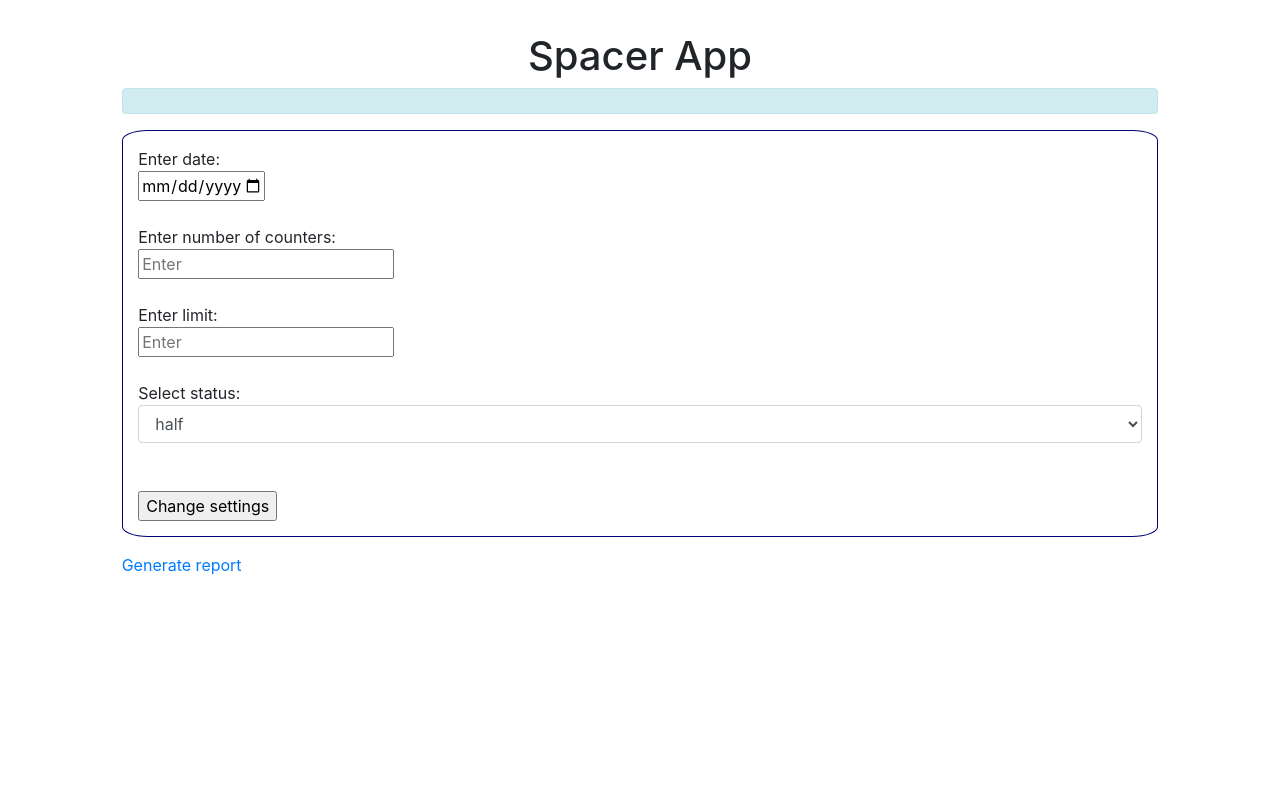
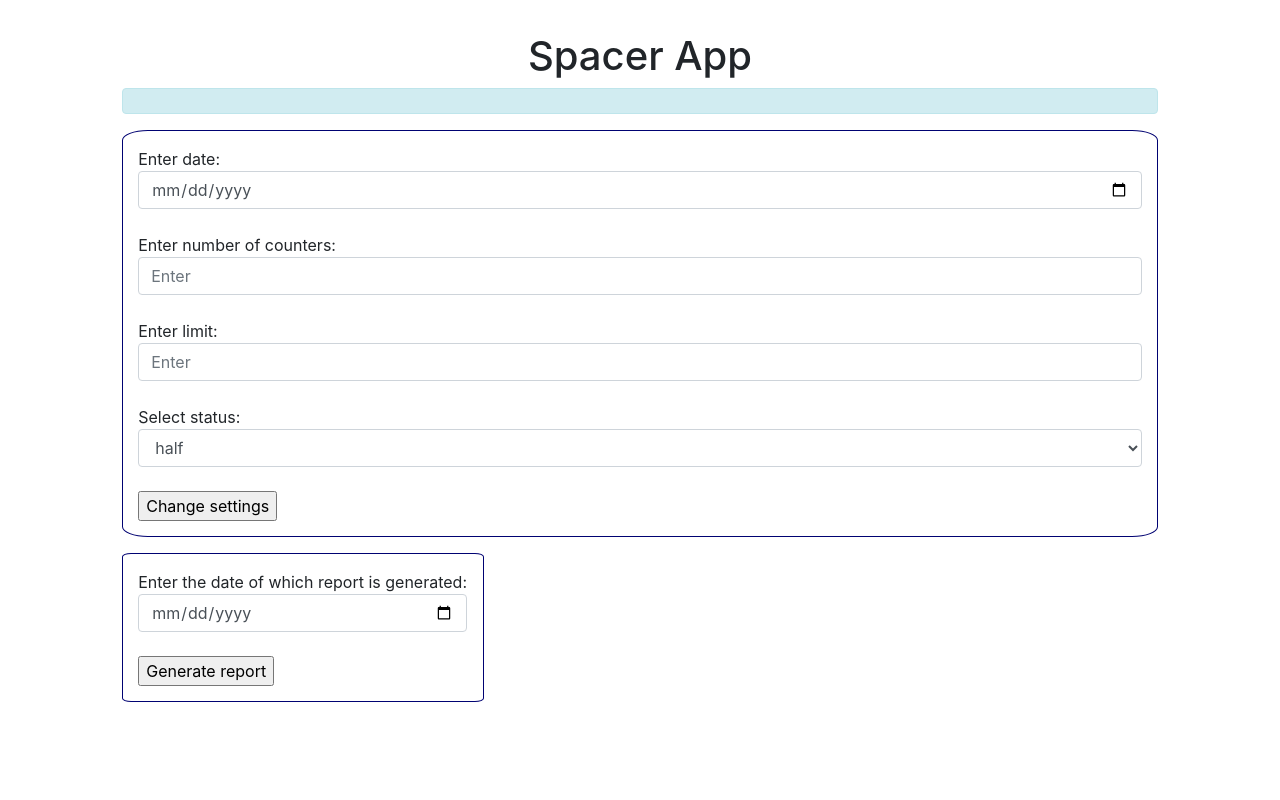
Before and after one commit to dipanshu231099/spacer-app, a PHP site: page /admin.php in a window 1280 px wide. Run offline with PHP 8.4, Linux system fonts and the light colour scheme; the visitor is signed in with stand-in values (Sample User, id 1); a stand-in replaces the project's code that opens the database connection.

Commit message:
Added admin,report page

```diff
--- a/admin.php
+++ b/admin.php
@@ -1,5 +1,14 @@
 <?php
+
   	session_start();
+
+    if(!isset($_SESSION['authenticated'])){
+        header("Location: authenticate.php");
+    }
+    if(!($_SESSION['authenticated'])){
+        header("Location: authenticate.php");
+    }
+
     $config = include('config.php');
     $servername = $config["host"];
     $username = $config['username'];
@@ -9,6 +18,7 @@
     if ($conn->connect_error) {
       die("Connection failed: " . $conn->connect_error);
     }
+
     if($_SERVER["REQUEST_METHOD"] == "POST"){
 
         $date = $_POST["date"];
@@ -28,13 +38,15 @@
         if(!$results){
             die("sf");
         }
+
     }
+
 ?>
 
 <?php
     $r1 = date("Y");
     $a = "-01-01";
-    $r1 = $r1.$a;
+    $r1 = $r1.$a;                    //r1 and r2 are date of today and last day of nexy year
     $r2 = (string)((int)$r1 + 1)."-12-31";
 ?>
 
@@ -48,6 +60,7 @@
 
 	</head>
 	<body>
+
         <div class="container-fluid">
             <div class="row">
                 <div class="col-sm-1"></div>
@@ -55,21 +68,40 @@
                     <h1 style="text-align: center;">Spacer App</h1>
                     <div class="alert alert-info" role="alert"></div>
                     <form method="POST" action="<?php echo htmlspecialchars($_SERVER["PHP_SELF"]);?>">
+
                         Enter date:<br>
-                            <input type="date" id="date" name="date" value="" min=<?php echo $r1; ?> max=<?php echo $r2; ?>> <br><br>
+
+                        <input class="form-control"  type="date" id="date" name="date" value="" min=<?php echo $r1; ?> max=<?php echo $r2; ?>> <br>
+
                         Enter number of counters:<br>
-                        <input type="number" id="counters" placeholder="Enter" name="counters"><br><br>
+                        <input class="form-control" type="number" id="counters" placeholder="Enter" name="counters"><br>
+
                         Enter limit:<br>
-                        <input type="number" id="limit" placeholder="Enter" name="limit"><br><br>
+                        <input class="form-control" type="number" id="limit" placeholder="Enter" name="limit"><br>
+
                         Select status:<br>
                         <select class="form-control" id="status" name="status">
                         <option>half</option>
                         <option>full</option>
                         <option>close</option>
-                        </select><br><br>
+                        </select><br>
+
                         <input type="submit" value="Change settings">
                     </form>
-                    <a href="./report.php"> Generate report </a>
+
+                    <div class="container-fluid">
+                        <div class="row">
+
+                            <form action="report.php" method="POST">
+                                Enter the date of which report is generated:
+                                <input class="form-control"  type="date" id="date" name="report_date" value=""> <br>
+                                <input type="submit" value="Generate report">
+
+                            </form>
+                        </div>
+                    </div>
+
+
                 </div>
             </div>
         </div>
--- a/authenticate.php
+++ b/authenticate.php
@@ -63,7 +63,7 @@
                         </div>
                     </div>
                     <hr>
-                    <button type="submit" id='submit' class="btn btn-primary mb-2">Generate Report</button>
+                    <button type="submit" id='submit' class="btn btn-primary mb-2">Login</button>
                 </form>
                 <?php
                     if($_SESSION['incorrect'])
--- a/index.php
+++ b/index.php
@@ -133,7 +133,7 @@
 <body>
     <div class="container-fluid">
         <div class="row">
-            <div class="col-sm-1"></div>
+            <div class="col-sm-1 landing-page"></div>
             <div class="col-sm-10 landing-page">
                 <h1 style="text-align: center;">Spacer App</h1>
                 <hr>
@@ -292,7 +292,7 @@
                     <button type="submit" id='submit' class="btn btn-primary mb-2" disabled>Make Booking</button>
                 </form>
             </div>
-            <div class="col-sm-1"></div>
+            <div class="col-sm-1 landing-page"></div>
         </div>
     </div>
 </body>
```
Also changed, not shown: report.php (+14 -8 lines).
